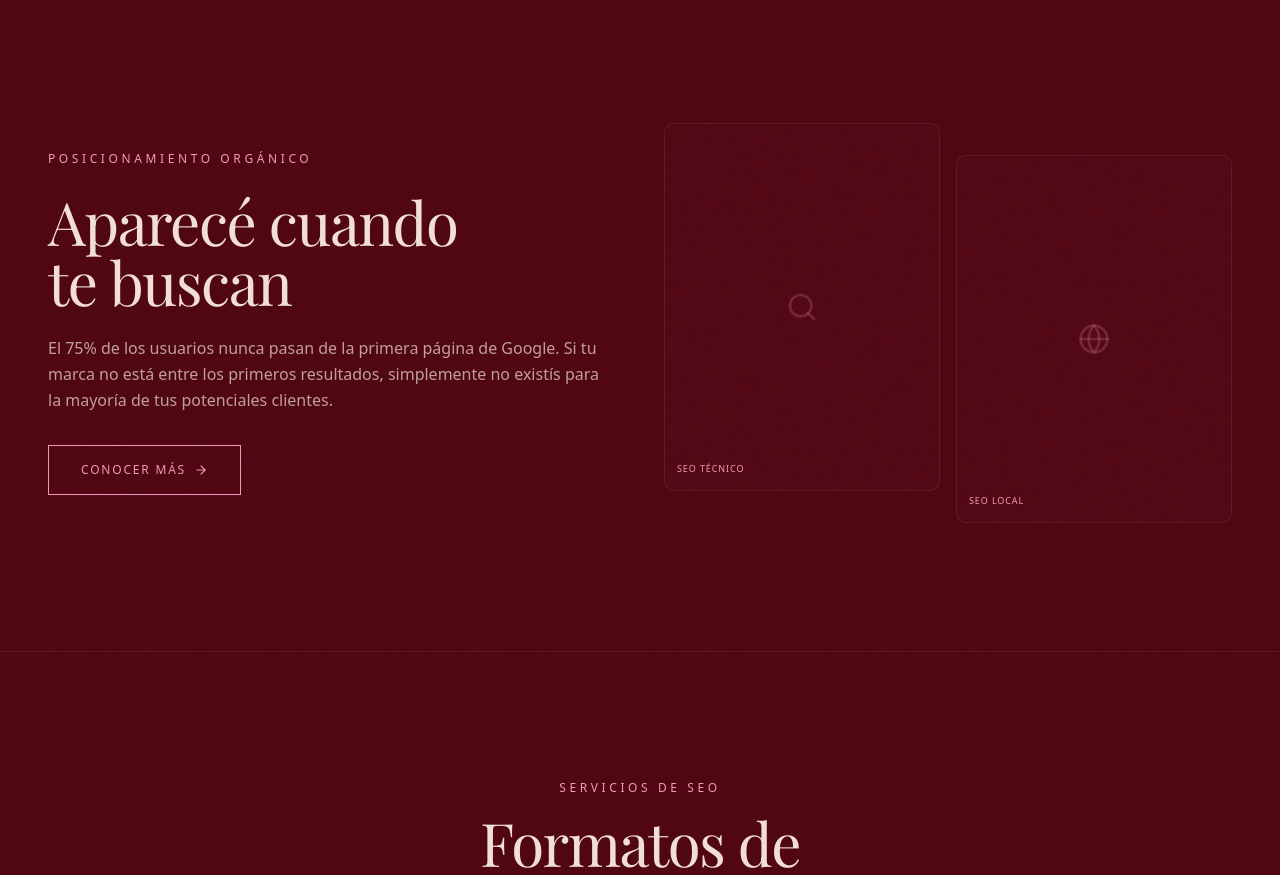
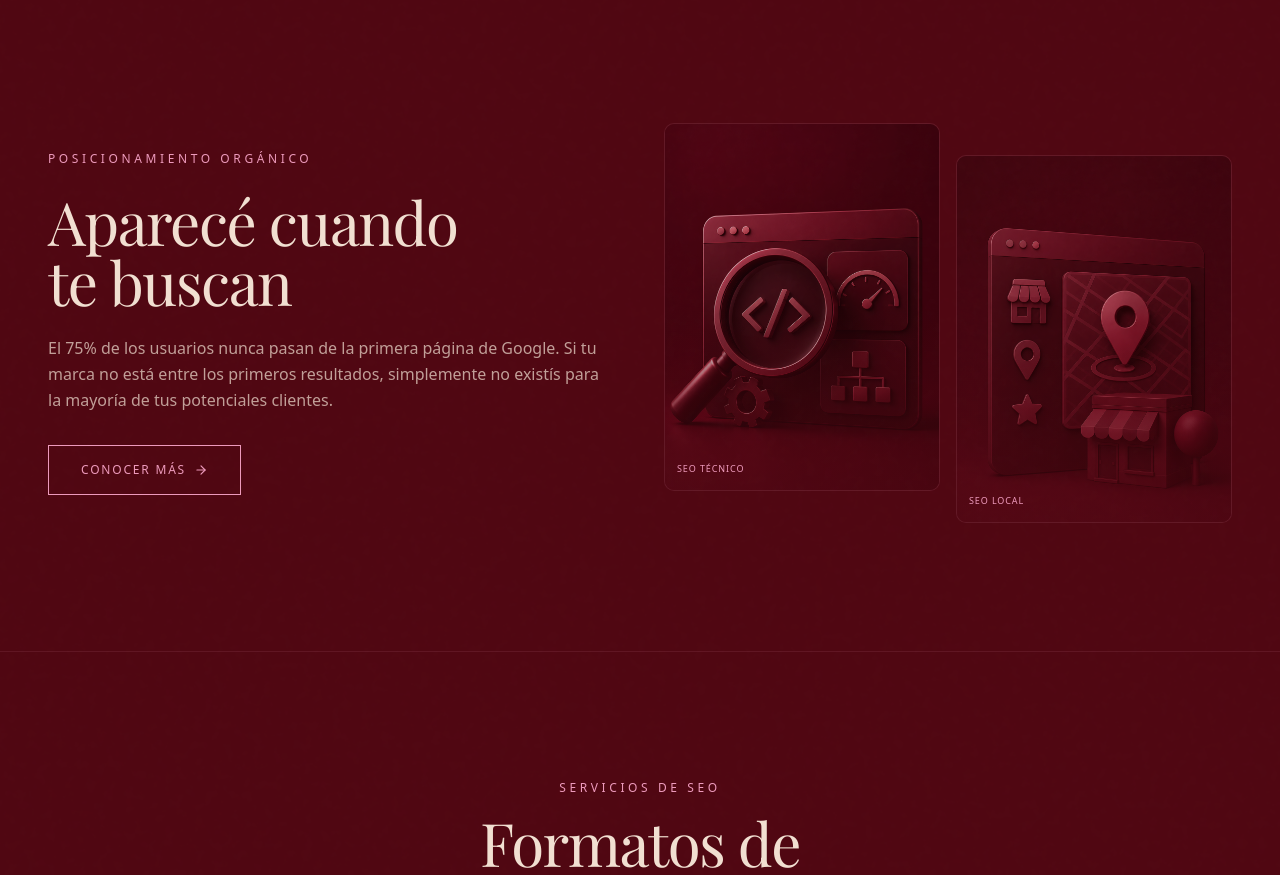
Before and after one commit to gabbramis/gaia, a Next.js app: page /seo in a window 1280 px wide. Shown: the part 920-1795 px from the top of the page. Built offline with nearby package versions, Linux system fonts and the light colour scheme; no server answers; a web font is replaced by a local one.

Commit message:
seo images

```diff
--- a/app/seo/CustomSeoLanding.tsx
+++ b/app/seo/CustomSeoLanding.tsx
@@ -14,6 +14,7 @@ import {
   BarChart3,
   Bookmark,
 } from 'lucide-react';
+import Image from 'next/image';
 import { Navigation } from '@/components/ui/Navigation';
 import { Footer } from '@/components/sections/Footer';
 import { fadeInUp, easings } from '@/lib/animations';
@@ -239,17 +240,25 @@ export function CustomSeoLanding() {
             <div className="lg:col-span-6">
               <div className="grid grid-cols-2 gap-4">
                 <div className="aspect-[3/4] bg-[var(--gaia-pink)]/[0.02] border border-[var(--gaia-pink)]/10 rounded-lg overflow-hidden relative group hover:border-[var(--gaia-pink)]/30 transition-all duration-500">
-                  <div className="absolute inset-0 flex items-center justify-center">
-                    <Search size={32} className="text-[var(--gaia-pink)]/20 group-hover:text-[var(--gaia-pink)]/40 transition-colors" />
-                  </div>
+                  <Image
+                    src="/services/seo-tecnico.png"
+                    alt="SEO Técnico"
+                    fill
+                    className="object-cover object-top opacity-70 group-hover:opacity-90 group-hover:scale-105 transition-all duration-700"
+                  />
+                  <div className="absolute inset-0 bg-gradient-to-t from-[var(--gaia-burgundy)]/60 via-transparent to-transparent" />
                   <div className="absolute bottom-3 left-3 right-3">
                     <span className="text-[9px] text-[var(--gaia-pink)] tracking-widest uppercase">SEO Técnico</span>
                   </div>
                 </div>
                 <div className="aspect-[3/4] bg-[var(--gaia-pink)]/[0.02] border border-[var(--gaia-pink)]/10 rounded-lg overflow-hidden relative group hover:border-[var(--gaia-pink)]/30 transition-all duration-500 mt-8">
-                  <div className="absolute inset-0 flex items-center justify-center">
-                    <Globe size={32} className="text-[var(--gaia-pink)]/20 group-hover:text-[var(--gaia-pink)]/40 transition-colors" />
-                  </div>
+                  <Image
+                    src="/services/seo-local.png"
+                    alt="SEO Local"
+                    fill
+                    className="object-cover object-top opacity-70 group-hover:opacity-90 group-hover:scale-105 transition-all duration-700"
+                  />
+                  <div className="absolute inset-0 bg-gradient-to-t from-[var(--gaia-burgundy)]/60 via-transparent to-transparent" />
                   <div className="absolute bottom-3 left-3 right-3">
                     <span className="text-[9px] text-[var(--gaia-pink)] tracking-widest uppercase">SEO Local</span>
                   </div>
```
Also changed, not shown: public/services/seo-local.png, public/services/seo-tecnico.png.
